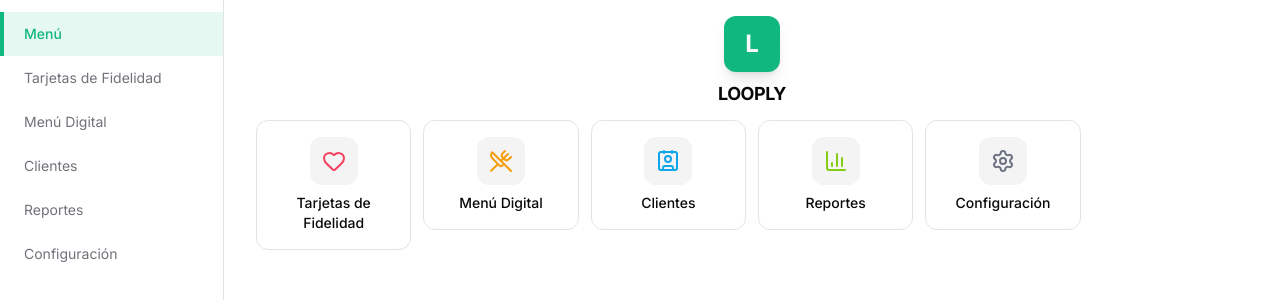
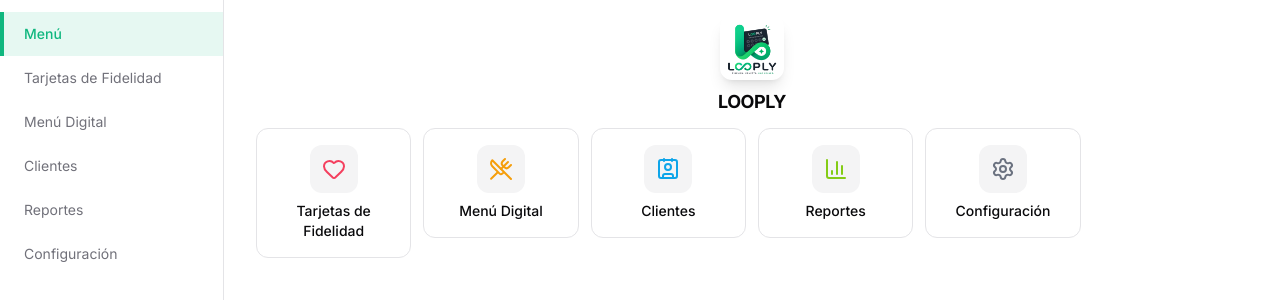
Before and after one commit to covacapp1/looply, a React (Vite) app: page / in a window 1280 px wide. Shown: the top 300 px of the page. Built offline with nearby package versions, Linux system fonts and the light colour scheme; no server answers; the HTML template or start-up script is replaced by a standard one.

Commit message:
feat: usar logo2.png en Dashboard y página de escaneo QR

```diff
--- a/src/pages/Dashboard.tsx
+++ b/src/pages/Dashboard.tsx
@@ -28,9 +28,7 @@
           animate={{ opacity: 1, y: 0 }}
           transition={{ duration: 0.5 }}
         >
-          <div className="h-14 w-14 rounded-xl bg-primary flex items-center justify-center shadow-lg mb-2">
-            <span className="text-2xl font-bold text-primary-foreground">L</span>
-          </div>
+          <img src="/logo2.png" alt="LOOPLY" className="h-16 w-16 rounded-xl shadow-lg mb-2 object-cover" />
           <h1 className="text-lg font-bold text-foreground tracking-tight">LOOPLY</h1>
         </motion.div>
       </div>
--- a/src/pages/RewardClaim.tsx
+++ b/src/pages/RewardClaim.tsx
@@ -204,9 +204,7 @@
       >
         {/* Header */}
         <div className="text-center mb-6">
-          <div className="h-14 w-14 rounded-xl bg-primary flex items-center justify-center shadow-lg mx-auto mb-3">
-            <span className="text-2xl font-bold text-primary-foreground">L</span>
-          </div>
+          <img src="/logo2.png" alt="LOOPLY" className="h-16 w-16 rounded-xl shadow-lg mx-auto mb-3 object-cover" />
           <h1 className="text-2xl font-bold text-foreground">LOOPLY</h1>
         </div>
 
```
